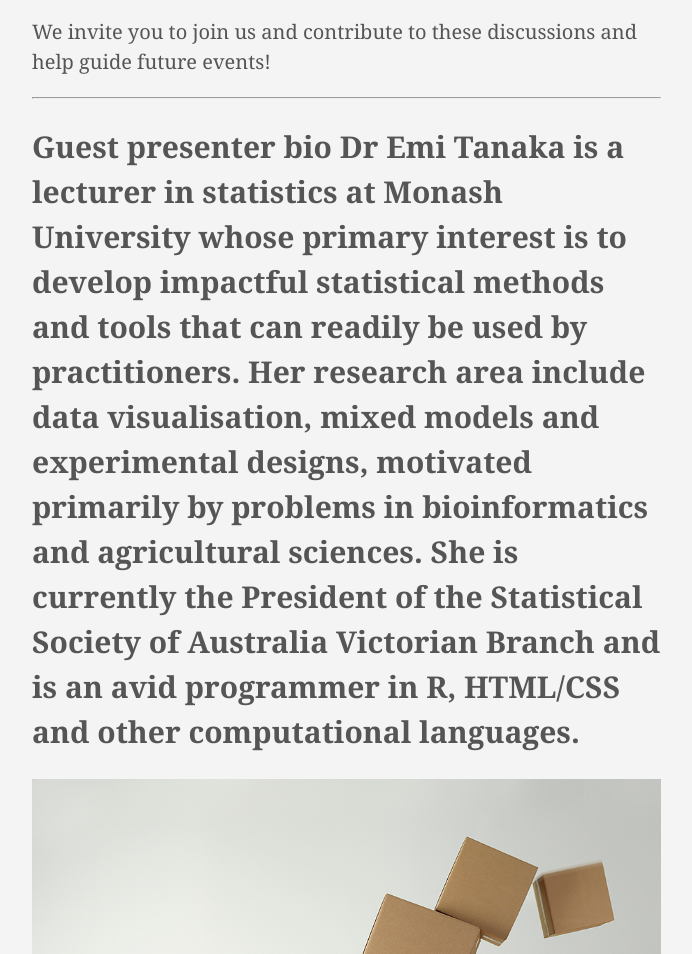
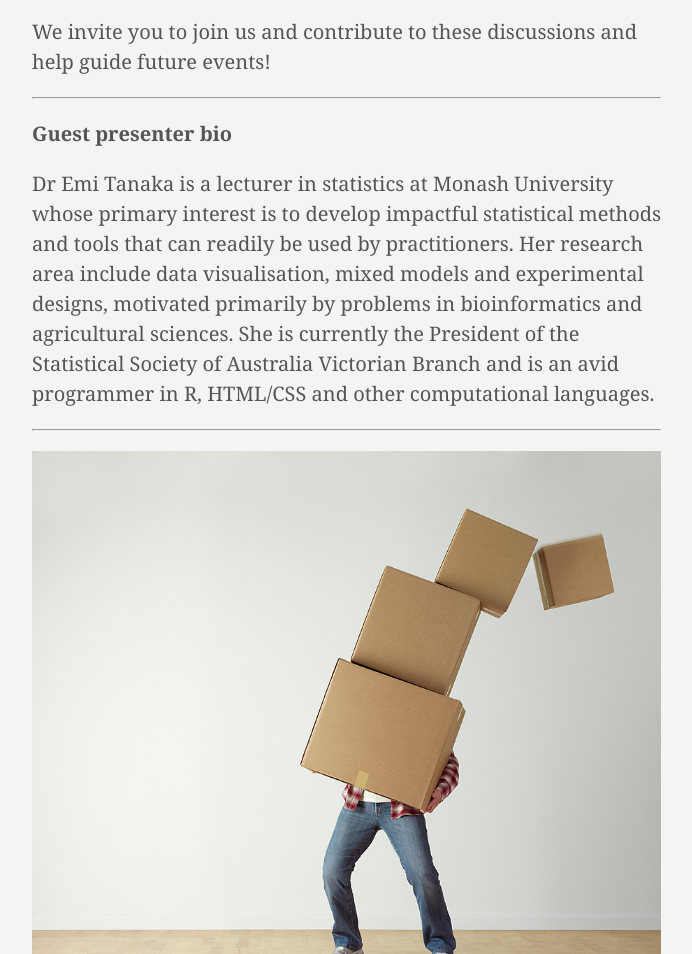
Before and after one commit to esa-qerc/esa-qerc.github.io, a plain HTML site: page post/06_20210621qercychat/index.html in a window 1280 px wide. Shown: the part 638-1592 px from the top of the page, without its empty margins (112-804 px from the left). Drawn offline with Linux system fonts and the light colour scheme.

Commit message:
rebuilding site Thu  8 Jul 2021 15:23:39 AEST

```diff
--- a/post/06_20210621qercychat/index.html
+++ b/post/06_20210621qercychat/index.html
@@ -191,8 +191,9 @@
 Our second community chat is all about R package development! When should your piece of code become a package? Where should that package end up (e.g., CRAN, GitHub)? When should we start writing documentation and unit tests? Do standard practices work with all applications (e.g., big data and models)? For the July QERC-y chat, we are excited to be joined by Dr Emi Tanaka (Monash University) to discuss our experiences, hacks and potential trip hazards with packaging up our code.</p>
 <p>We invite you to join us and contribute to these discussions and help guide future events!</p>
 <hr>
-<h2 id="dr-emi-tanaka-is-a-lecturer-in-statistics-at-monash-university-whose-primary-interest-is-to-develop-impactful-statistical-methods-and-tools-that-can-readily-be-used-by-practitioners-her-research-area-include-data-visualisation-mixed-models-and-experimental-designs-motivated-primarily-by-problems-in-bioinformatics-and-agricultural-sciences-she-is-currently-the-president-of-the-statistical-society-of-australia-victorian-branch-and-is-an-avid-programmer-in-r-htmlcss-and-other-computational-languages"><strong>Guest presenter bio</strong>
-Dr Emi Tanaka is a lecturer in statistics at Monash University whose primary interest is to develop impactful statistical methods and tools that can readily be used by practitioners. Her research area include data visualisation, mixed models and experimental designs, motivated primarily by problems in bioinformatics and agricultural sciences. She is currently the President of the Statistical Society of Australia Victorian Branch and is an avid programmer in R, HTML/CSS and other computational languages.</h2>
+<p><strong>Guest presenter bio</strong></p>
+<p>Dr Emi Tanaka is a lecturer in statistics at Monash University whose primary interest is to develop impactful statistical methods and tools that can readily be used by practitioners. Her research area include data visualisation, mixed models and experimental designs, motivated primarily by problems in bioinformatics and agricultural sciences. She is currently the President of the Statistical Society of Australia Victorian Branch and is an avid programmer in R, HTML/CSS and other computational languages.</p>
+<hr>
 <p><img src="/images/qercychat2_pkg.jpg" alt=""></p>
 <ul class="pa0">
 
```
